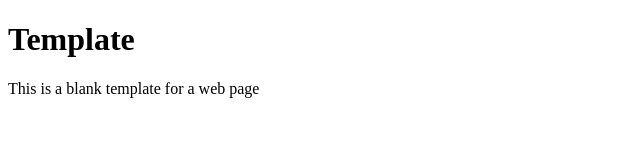
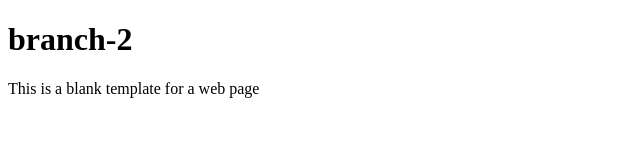
Before and after one commit to Madhurisbangaru/Demo, a plain HTML site: page index.html in a window 1280 px wide. Shown: the full height of the page, 0-640 px from the left. Drawn offline with Linux system fonts and the light colour scheme.

Commit message:
Changed h1 tag

```diff
--- a/index.html
+++ b/index.html
@@ -4,7 +4,7 @@
 </head>
 <body>
 
-    <h1>Template</h1>
+    <h1>branch-2</h1>
 
     <p>This is a blank template for a web page</p>
 
```
